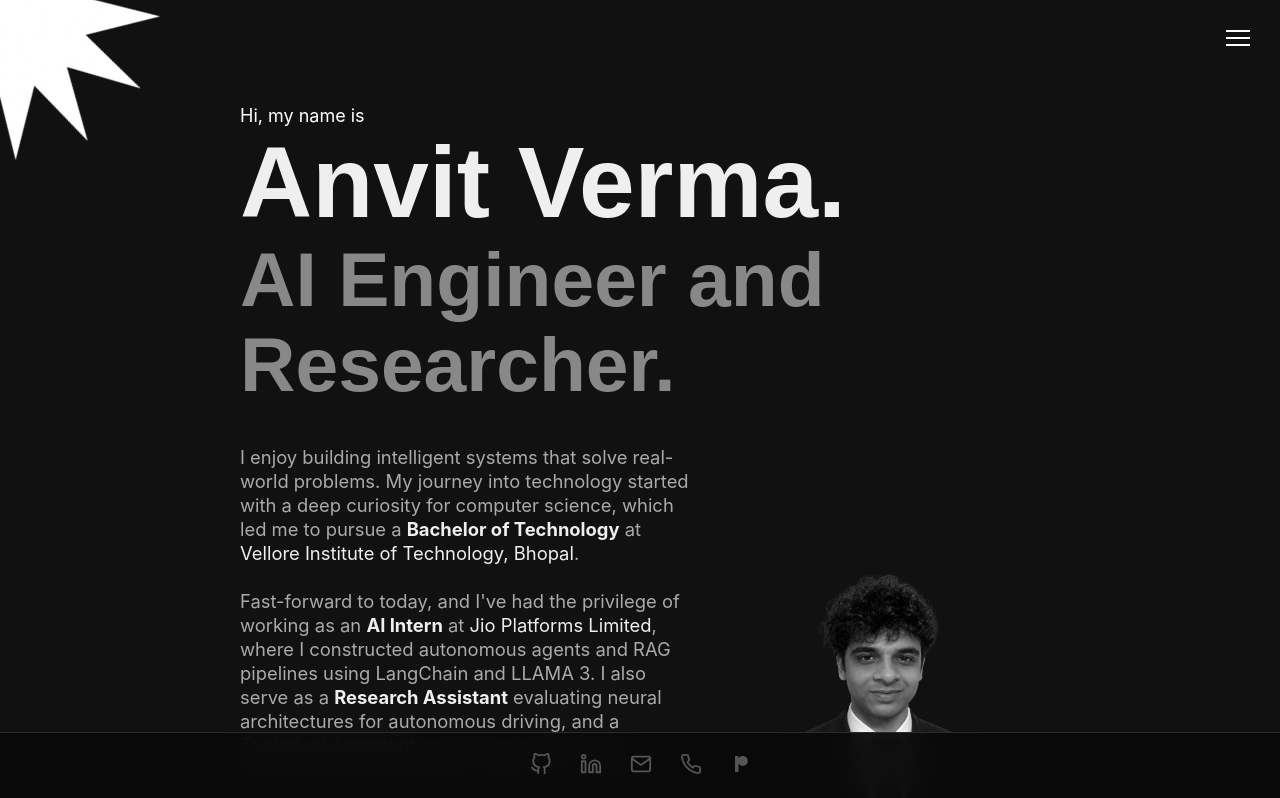
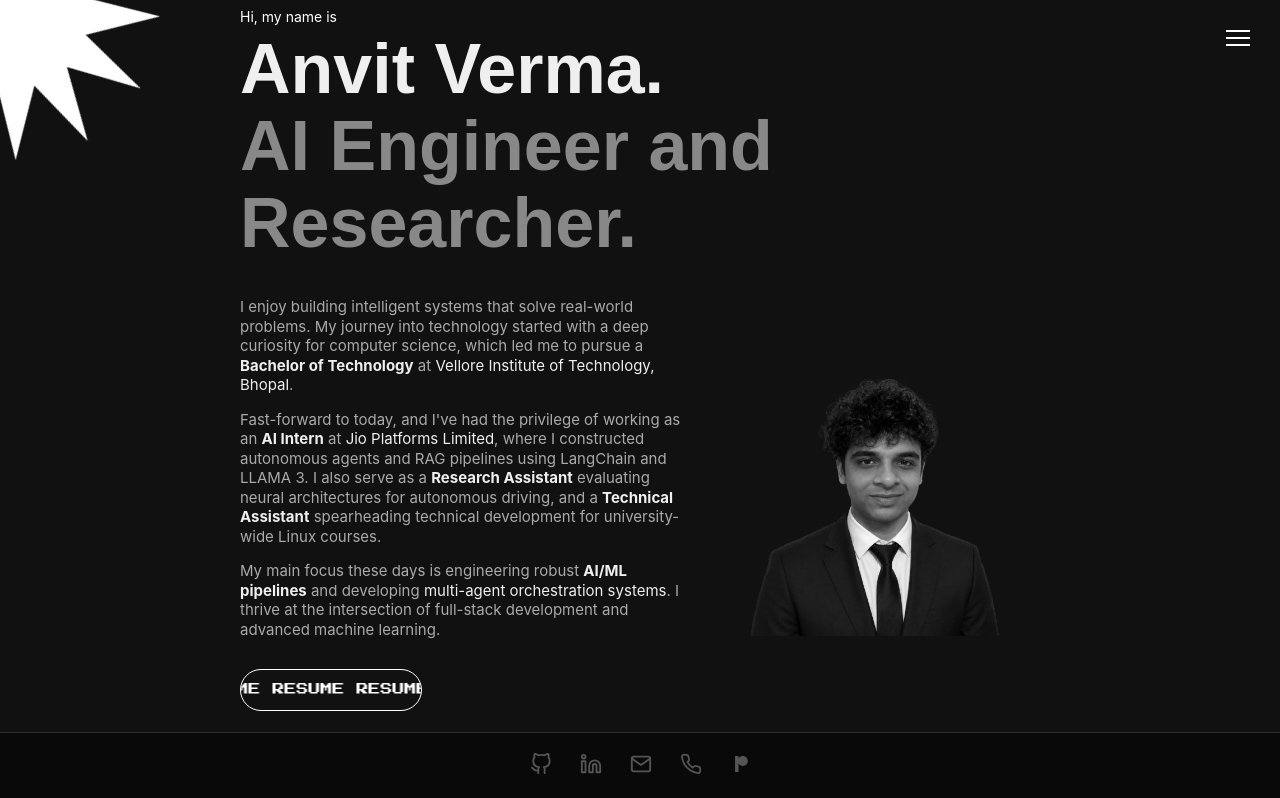
Before and after one commit to anvitvermaa/anvitvermaa.github.io, a Next.js app: page / in a window 1280 px wide. Shown: the top 798 px of the page. Built offline with nearby package versions, Linux system fonts and the light colour scheme; a web font is replaced by a local one.

Commit message:
Revert Hero section changes

```diff
--- a/src/components/sections/Hero.jsx
+++ b/src/components/sections/Hero.jsx
@@ -4,24 +4,24 @@ import ResumeButton from '../ResumeButton';
 
 const Hero = () => {
   return (
-    <section id="about" className="flex flex-col min-h-[100svh] max-w-[1000px] mx-auto px-6 md:px-0 pt-[clamp(6rem,12vh,10rem)] pb-[100px]">
+    <section id="about" className="flex flex-col justify-start min-h-screen max-w-[800px] mx-auto px-6 md:px-0 pt-24">
 
-      {/* Main Content Group (Header + Grid) */}
-      <div className="w-full">
-        <p className="text-[#ffffff] font-mono text-[clamp(14px,1.5vw,18px)] ml-[2px] mb-[1vh]" style={{ margin: 0, padding: 0 }}>
+      <div className="pt-20 md:pt-0 w-full">
+        {/* Headings - full width, no grid */}
+        <p className="text-[#ffffff] font-mono text-[14px] md:text-[16px] ml-[2px]" style={{ margin: 0, padding: 0, marginBottom: '5px' }}>
           Hi, my name is
         </p>
-        <h2 className="text-[#efefef] font-bold text-[clamp(50px,8vw,100px)] tracking-tight" style={{ margin: 0, padding: 0, lineHeight: 1.1 }}>
+        <h2 className="text-[#efefef] font-bold text-[clamp(40px,6vw,70px)]" style={{ margin: 0, padding: 0, lineHeight: 1.1 }}>
           Anvit Verma.
         </h2>
-        <h3 className="text-[#888888] font-bold text-[clamp(40px,6vw,80px)] tracking-tight" style={{ margin: 0, padding: 0, lineHeight: 1.1, marginBottom: 'clamp(30px, 5vh, 60px)' }}>
+        <h3 className="text-[#888888] font-bold text-[clamp(40px,6vw,70px)]" style={{ margin: 0, padding: 0, lineHeight: 1.1, marginBottom: '20px' }}>
           AI Engineer and Researcher.
         </h3>
 
         {/* Bio + Photo side by side */}
-        <div className="hero-grid items-center">
+        <div className="hero-grid">
           <div style={{ minWidth: 0 }}>
-            <div className="text-[#aaaaaa] text-[clamp(15px,1.5vh+0.5vw,22px)] max-w-[600px] leading-relaxed space-y-[clamp(1rem,3vh,2rem)]">
+            <div className="text-[#aaaaaa] text-[15px] md:text-[16px] max-w-[480px] leading-relaxed mb-[30px] space-y-3">
               <p>
                 I enjoy building intelligent systems that solve real-world problems. My journey into technology started with a deep curiosity for computer science, which led me to pursue a <strong className="text-[#efefef]">Bachelor of Technology</strong> at <span className="text-[#efefef]">Vellore Institute of Technology, Bhopal</span>.
               </p>
@@ -31,6 +31,10 @@ const Hero = () => {
               <p>
                 My main focus these days is engineering robust <strong className="text-[#efefef]">AI/ML pipelines</strong> and developing <span className="text-[#efefef]">multi-agent orchestration systems</span>. I thrive at the intersection of full-stack development and advanced machine learning.
               </p>
+            </div>
+
+            <div>
+              <ResumeButton />
             </div>
           </div>
 
@@ -47,11 +51,6 @@ const Hero = () => {
         </div>
       </div>
 
-      {/* Bottom: Resume Button */}
-      <div className="w-full mt-auto pt-[clamp(2rem,6vh,6rem)]">
-        <ResumeButton />
-      </div>
-
     </section>
   );
 };
```
